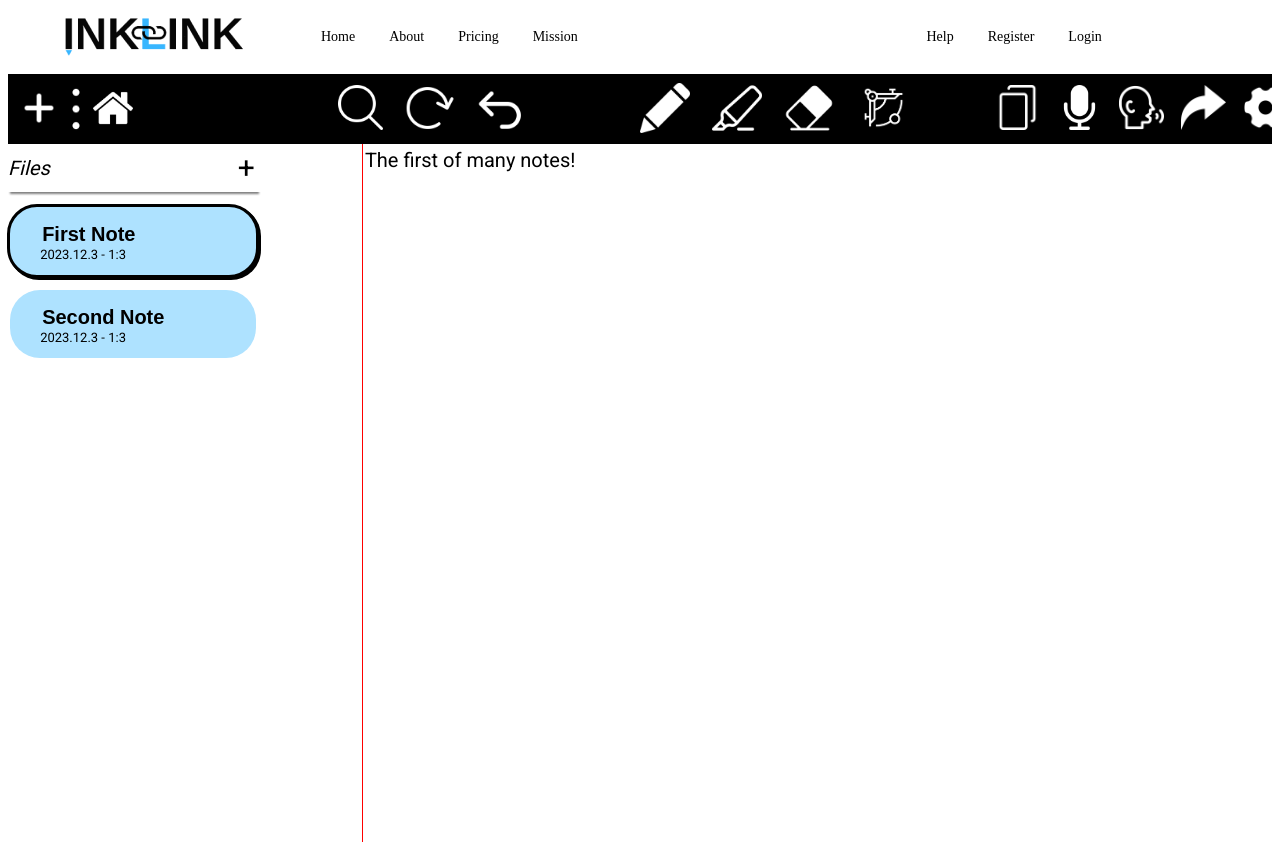
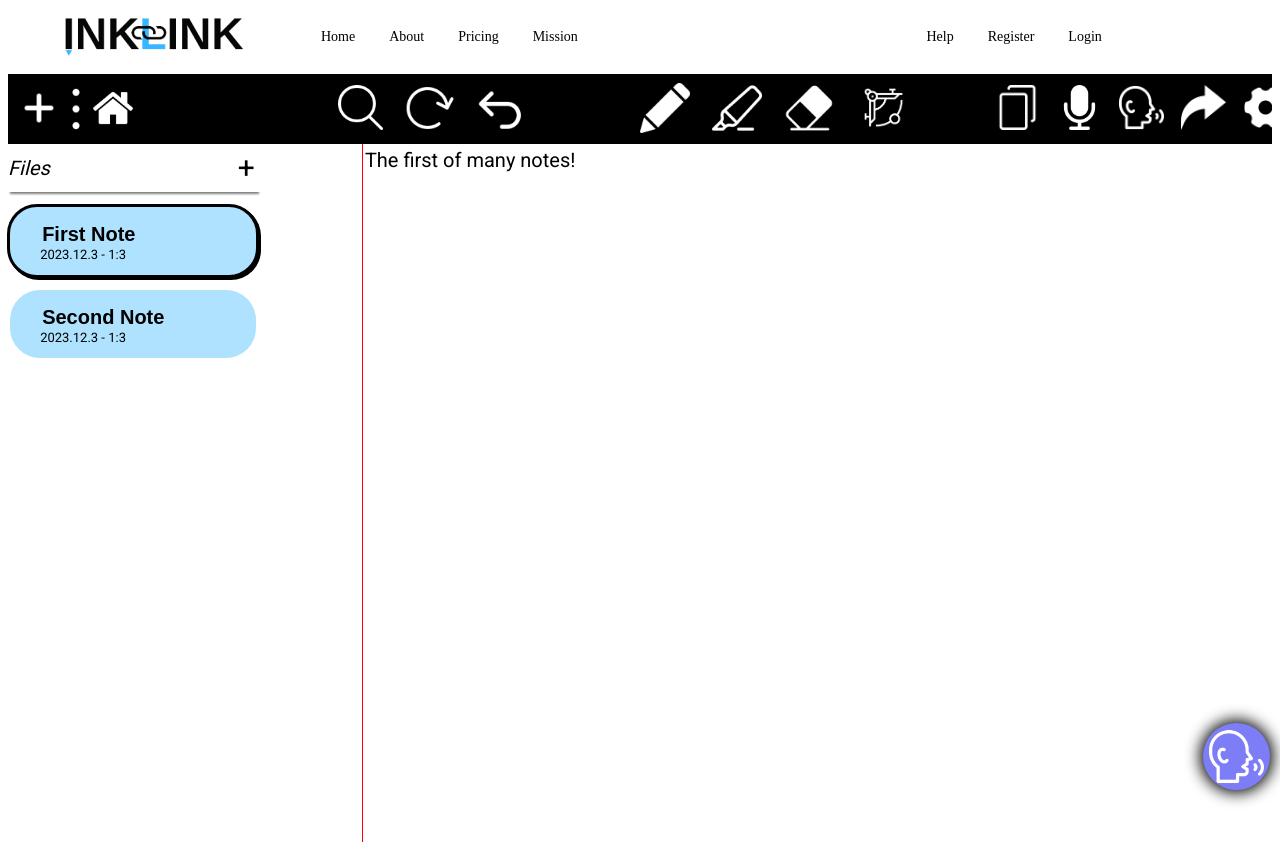
Before and after one commit to Zeden19/wds-overhaul-group-hakurei, a SvelteKit app in the folder wds-overhual-hakurei/: page /notes in a window 1280 px wide. Shown: the top 842 px of the page. Built offline with nearby package versions, Linux system fonts and the light colour scheme.

Commit message:
Add hover over text to speak functionality

```diff
--- a/wds-overhual-hakurei/src/routes/+layout.svelte
+++ b/wds-overhual-hakurei/src/routes/+layout.svelte
@@ -1,5 +1,30 @@
 <script>
     import {page} from "$app/stores";
+    import {onMount} from "svelte";
+    import {shortcut} from "./shortcut.js";
+
+    let voices = [];
+    let selectedVoice;
+
+    onMount(() => {
+        speechSynthesis.onvoiceschanged = () => {
+            voices = speechSynthesis.getVoices();
+            selectedVoice = voices[0];
+        };
+    })
+
+
+    function readText() {
+        let spokenText = window.getSelection().toString();
+
+        speechSynthesis.cancel();
+        const utterance = new SpeechSynthesisUtterance(spokenText);
+        utterance.rate = 1;
+        utterance.pitch = 1;
+        utterance.voice = selectedVoice;
+        utterance.volume = 1;
+        speechSynthesis.speak(utterance);
+    }
 </script>
 <head>
     <meta charset="UTF-8">
@@ -12,7 +37,7 @@
     <link href="https://fonts.googleapis.com/css2?family=Roboto:wght@100;300;400;500;700;900&display=swap"
           rel="stylesheet">
 </head>
-<body>
+<body use:shortcut={{control: true, alt: true, code: 'KeyS', callback: () => readText()}}>
 <main>
     <div class="navbar">
         <div class="pages">
@@ -32,6 +57,9 @@
 </main>
 </body>
 <slot/>
+
+<button on:click={() => readText()} class="floating-icon"><img alt="speak" src="text-options/speak.png">
+</button>
 
 <style>
     .navbar {
@@ -88,5 +116,27 @@
         color: white !important;
     }
 
+    .floating-icon {
+        position: fixed;
+        bottom: 10px;
+        right: 10px;
+        width: 5em;
+        height: 5em;
+        background-color: #7D7DF7;
+        border-radius: 100%;
+        border: none;
+        box-shadow: 0 0 15px 3px black;
+    }
+
+    .floating-icon:hover {
+        background-color: #6868d3;
+
+    }
+
+    .floating-icon > img {
+        width: 100%; /* or any custom size */
+        height: 100%;
+        object-fit: contain;
+    }
 
 </style>
--- a/wds-overhual-hakurei/src/routes/notes/+page.svelte
+++ b/wds-overhual-hakurei/src/routes/notes/+page.svelte
@@ -53,8 +53,9 @@
     }
 
     function play() {
+        let spokenText = window.getSelection().toString() === "" ? text : window.getSelection().toString()
         speechSynthesis.cancel();
-        const utterance = new SpeechSynthesisUtterance(text);
+        const utterance = new SpeechSynthesisUtterance(spokenText);
         utterance.rate = 1;
         utterance.pitch = 1;
         utterance.voice = selectedVoice;
--- /dev/null
+++ b/wds-overhual-hakurei/src/routes/shortcut.js
@@ -0,0 +1,24 @@
+export const shortcut = (node, params) => {
+    let handler;
+    const removeHandler = () => window.removeEventListener('keydown', handler),
+        setHandler = () => {
+        removeHandler();
+        if (!params)
+            return;
+        handler = (e) => {
+            console.log(!!params.control + " " + e.metaKey)
+            if ((!!params.control !== e.shiftKey) ||
+                (!!params.control !== (e.ctrlKey || e.metaKey)) ||
+                params.code !== e.code)
+                return;
+            e.preventDefault();
+            params.callback ? params.callback() : node.click();
+        };
+        window.addEventListener('keydown', handler);
+    };
+    setHandler();
+    return {
+        update: setHandler,
+        destroy: removeHandler,
+    };
+};
```
